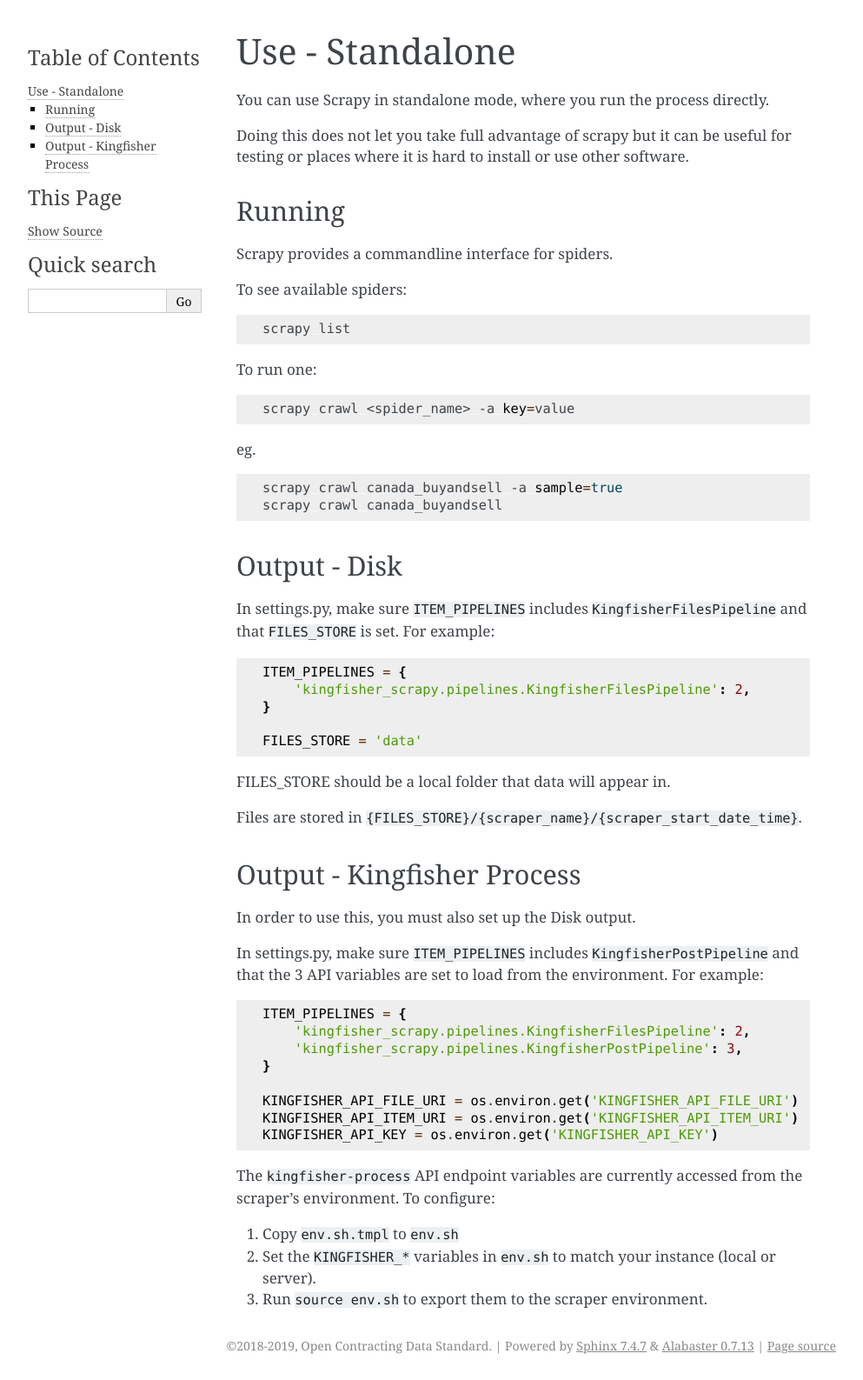
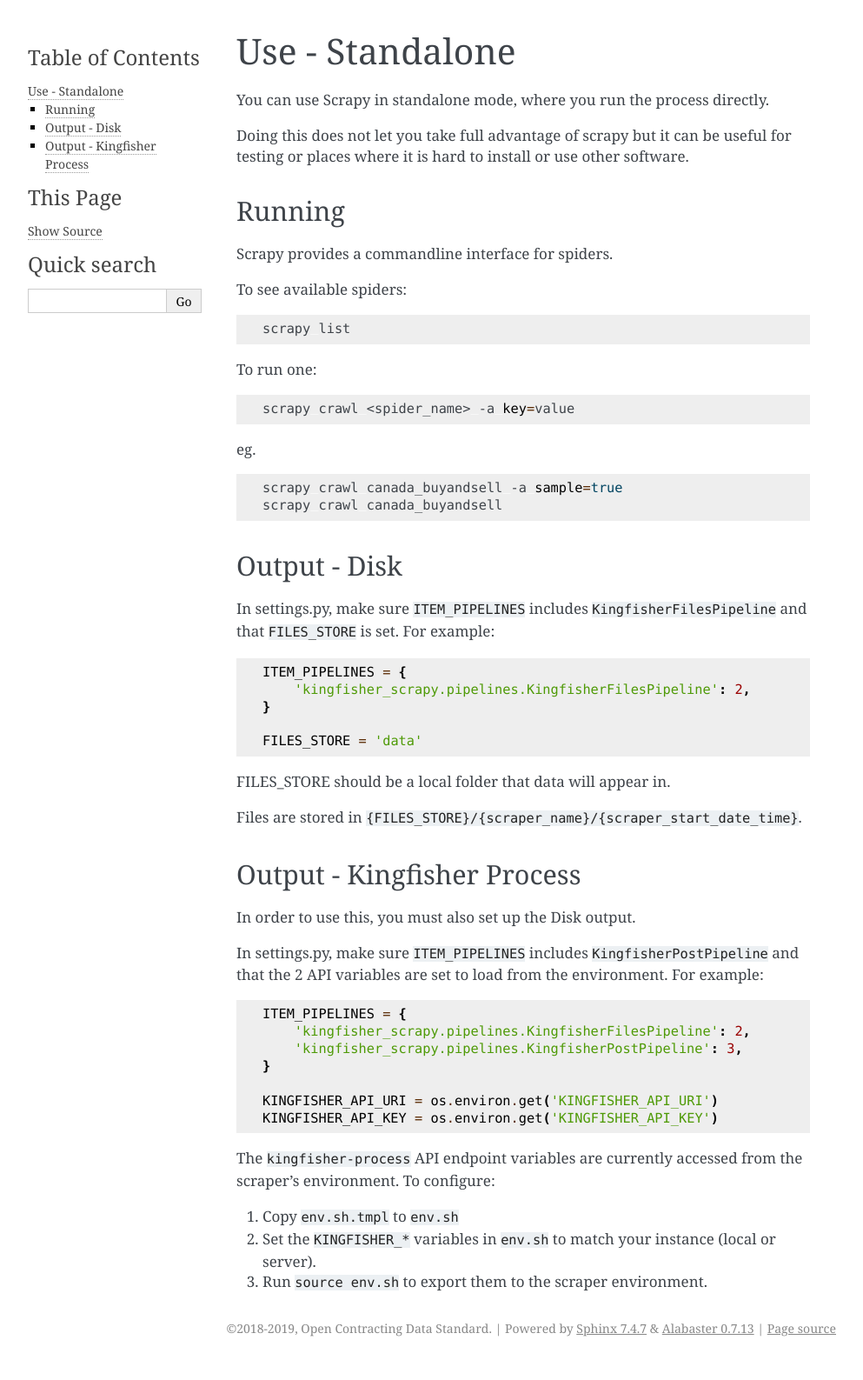
Before and after one commit to open-contracting/kingfisher-collect, a Sphinx documentation site: the page built from docs/use-standalone.rst, in a window 1280 px wide. Shown: the whole page at 87% size, without its empty margins (148-1141 px from the left). Built offline with Sphinx 7.4.7, drawn with Linux system fonts in a browser that asks for light colours.

Commit message:
Change KINGFISHER_API_FILE_URI and KINGFISHER_API_ITEM_URI to KINGFISHER_API_URI
This will make it easier to use new end points in future commits without people having to add more to their settings

```diff
--- a/docs/use-scrapyd.rst
+++ b/docs/use-scrapyd.rst
@@ -80,7 +80,7 @@ Output - Kingfisher Process
 
 In order to use this, you must also set up the Disk output.
 
-In settings.py, make sure ``ITEM_PIPELINES`` includes ``KingfisherPostPipeline`` and that the 3 API variables are set to load from the environment. For example:
+In settings.py, make sure ``ITEM_PIPELINES`` includes ``KingfisherPostPipeline`` and that the 2 API variables are set to load from the environment. For example:
 
 .. code-block:: python
 
@@ -89,8 +89,7 @@ In settings.py, make sure ``ITEM_PIPELINES`` includes ``KingfisherPostPipeline``
         'kingfisher_scrapy.pipelines.KingfisherPostPipeline': 3,
     }
 
-    KINGFISHER_API_FILE_URI = os.environ.get('KINGFISHER_API_FILE_URI')
-    KINGFISHER_API_ITEM_URI = os.environ.get('KINGFISHER_API_ITEM_URI')
+    KINGFISHER_API_URI = os.environ.get('KINGFISHER_API_URI')
     KINGFISHER_API_KEY = os.environ.get('KINGFISHER_API_KEY')
 
 
--- a/docs/use-standalone.rst
+++ b/docs/use-standalone.rst
@@ -52,7 +52,7 @@ Output - Kingfisher Process
 
 In order to use this, you must also set up the Disk output.
 
-In settings.py, make sure ``ITEM_PIPELINES`` includes ``KingfisherPostPipeline`` and that the 3 API variables are set to load from the environment. For example:
+In settings.py, make sure ``ITEM_PIPELINES`` includes ``KingfisherPostPipeline`` and that the 2 API variables are set to load from the environment. For example:
 
 .. code-block:: python
 
@@ -61,8 +61,7 @@ In settings.py, make sure ``ITEM_PIPELINES`` includes ``KingfisherPostPipeline``
         'kingfisher_scrapy.pipelines.KingfisherPostPipeline': 3,
     }
 
-    KINGFISHER_API_FILE_URI = os.environ.get('KINGFISHER_API_FILE_URI')
-    KINGFISHER_API_ITEM_URI = os.environ.get('KINGFISHER_API_ITEM_URI')
+    KINGFISHER_API_URI = os.environ.get('KINGFISHER_API_URI')
     KINGFISHER_API_KEY = os.environ.get('KINGFISHER_API_KEY')
 
 
```
Also changed, not shown: 3 other files.
